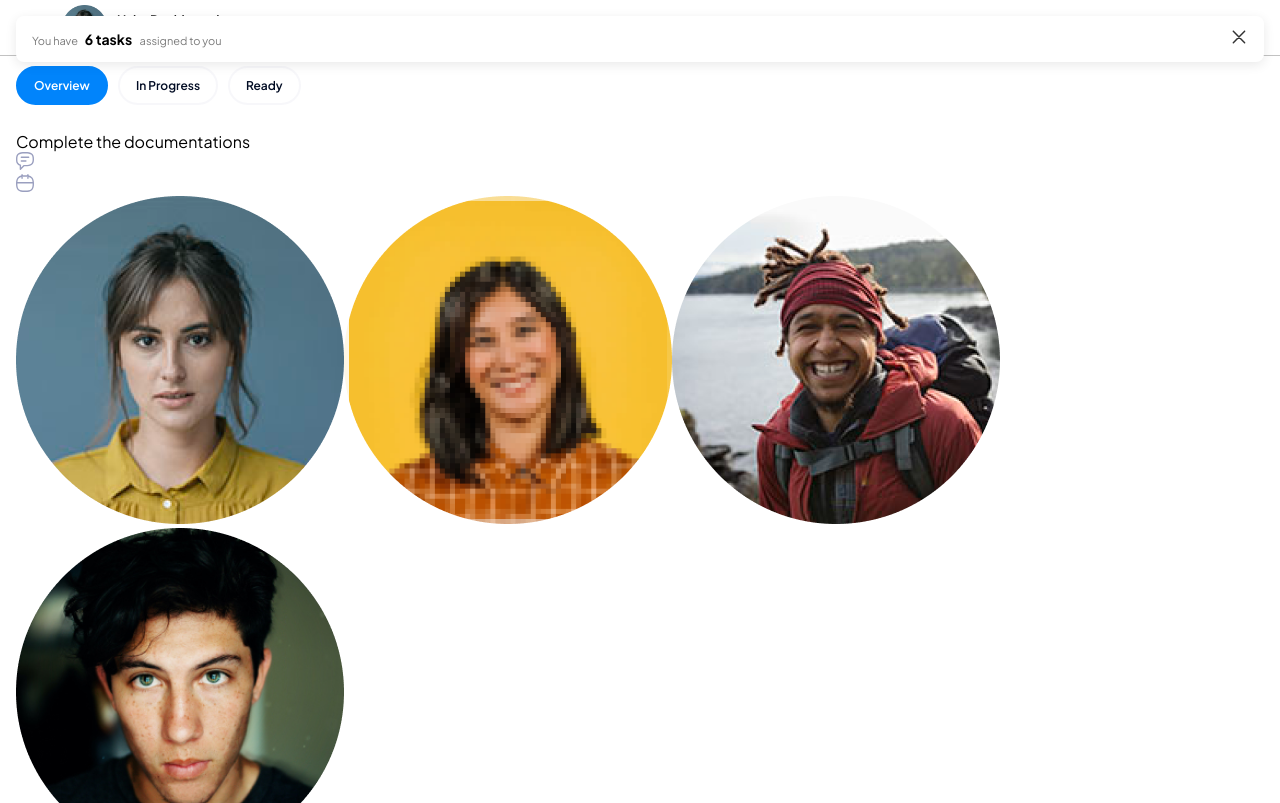
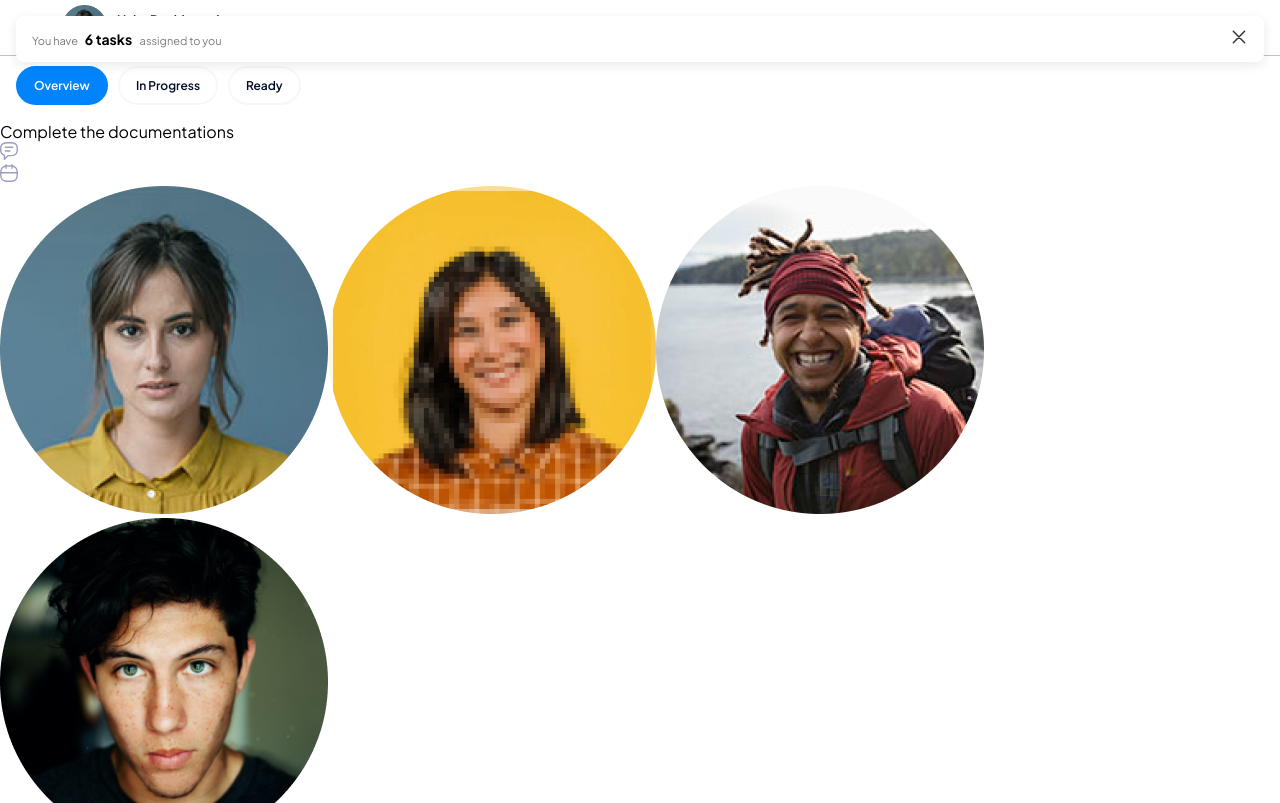
Before and after one commit to 9trocoder/mmekut, a React (Create React App) app: page /projecttaskpage in a window 1280 px wide. Built offline with nearby package versions, Linux system fonts and the light colour scheme.

Commit message:
Update projecttaskpage.css

```diff
--- a/src/pages/projecttaskpage/projecttaskpage.css
+++ b/src/pages/projecttaskpage/projecttaskpage.css
@@ -37,8 +37,7 @@
   padding: 10px 16px 0px 16px;
 }
 .projecttaskpage__nav {
-    padding: 16px 16px;
+  padding: 6px 0px 16px 0px;
   height: 86vh;
   overflow-y: scroll;
-
 }
```
Lines whose indentation alone changed are shown as unchanged.
